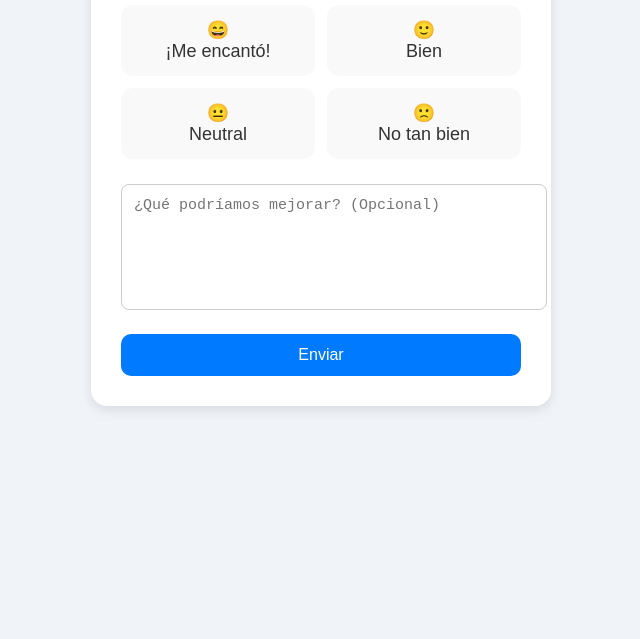
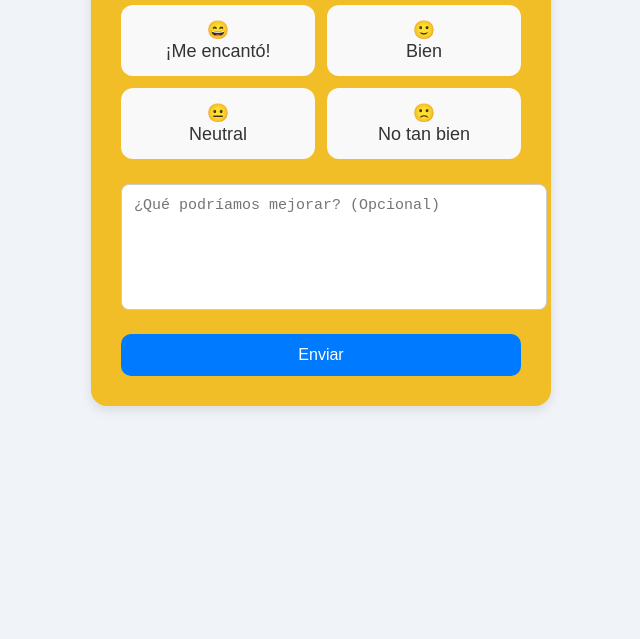
Before and after one commit to CinthiaHuertas19/encuesta-gym, a plain HTML site: page index.html in a window 1280 px wide. Shown: the part 161-800 px from the top of the page, without its empty margins (319-959 px from the left). Drawn offline with Linux system fonts and the light colour scheme.

Commit message:
modificando color

```diff
--- a/style.css
+++ b/style.css
@@ -13,7 +13,7 @@ body {
 .container {
   max-width: 400px;
   width: 100%;
-  background: #fff;
+  background: #f1be27;
   padding: 30px;
   border-radius: 16px;
   box-shadow: 0 4px 12px rgba(0,0,0,0.1);
```
